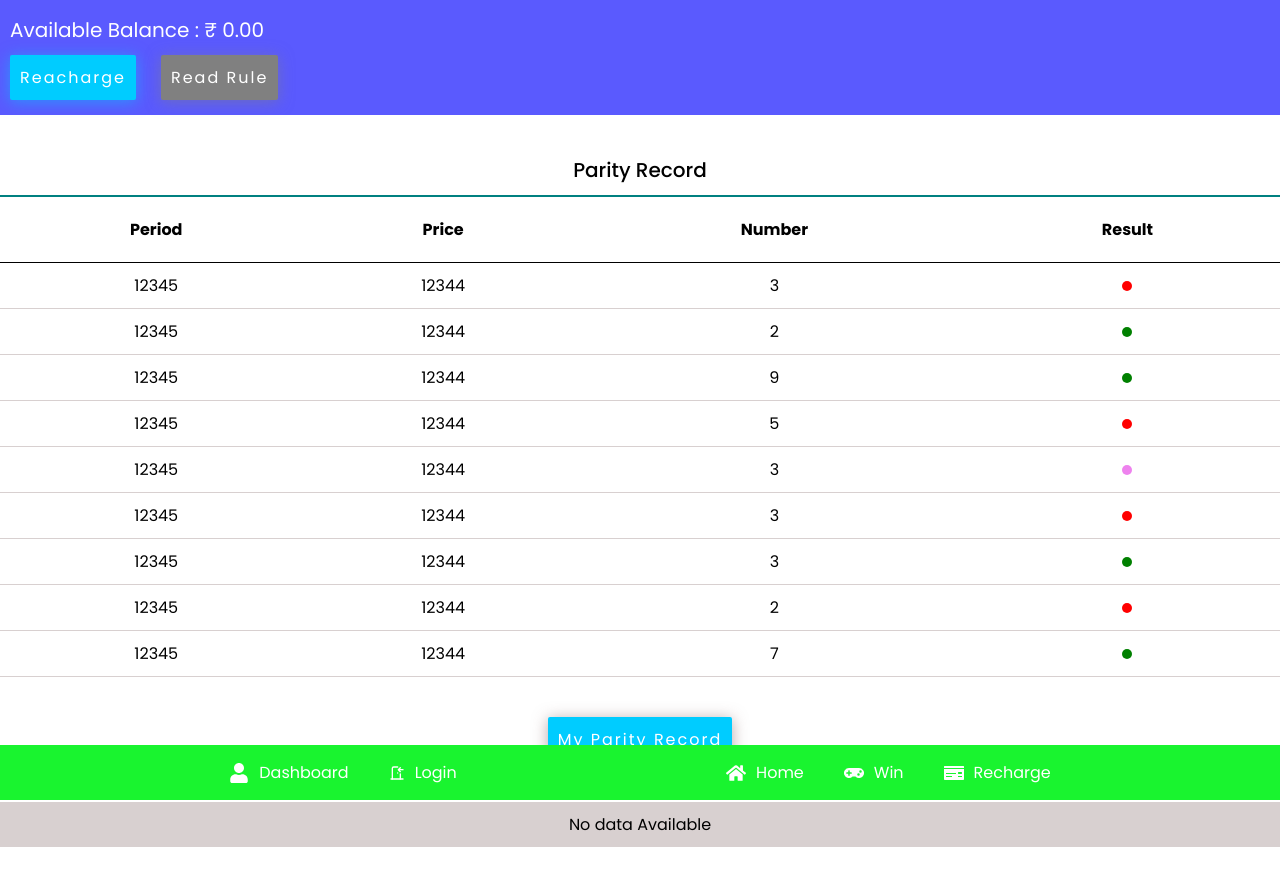
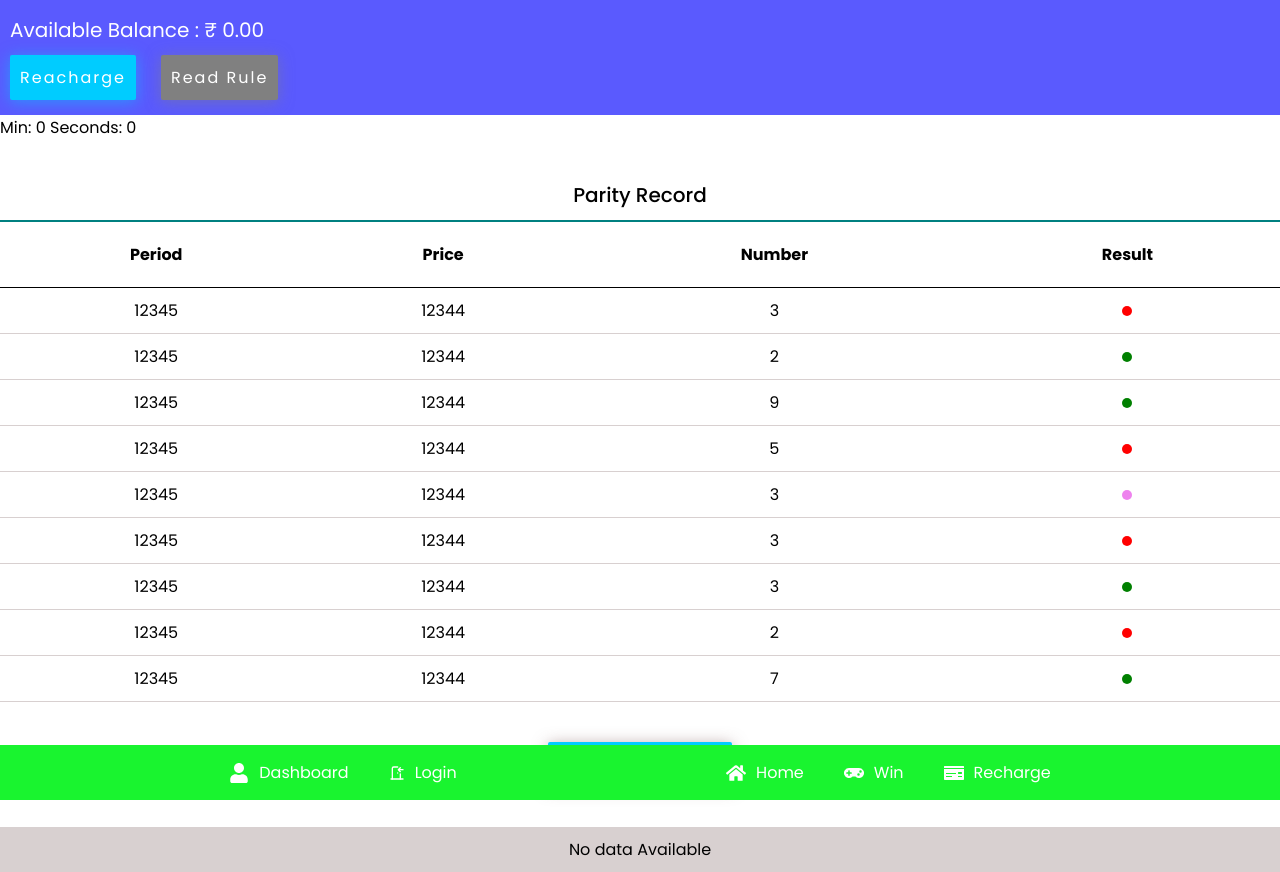
Before and after one commit to udagosh/cooe, a React (Vite) app in the folder apps/frontend/: page /win in a window 1280 px wide. Before the commit the page ends 847 px from the top, so only its background shows below. Built offline with nearby package versions, Linux system fonts and the light colour scheme; no server answers.

Commit message:
game added

```diff
--- a/apps/frontend/src/components/win/Win.jsx
+++ b/apps/frontend/src/components/win/Win.jsx
@@ -1,18 +1,19 @@
-import React, { useEffect } from "react";
+import React, { useEffect, useState } from "react";
 import WinLayout from "./layout/Win-layout";
 import Socket from "./socket/Socket";
 function Win() {
+  const [timer, setTimer] = useState({ min: 0, sec: 0 });
   useEffect(() => {
     // Here we will handle timer
     const handleTimer = (data) => {
-      console.log("Minutes : " + data.min, "Seconds : " + data.sec);
+      setTimer({ min: data.min, sec: data.sec });
     };
     Socket.on("timer", handleTimer);
   }, []);
 
   return (
     <div className="win">
-      <WinLayout />
+      <WinLayout timer={timer} />
     </div>
   );
 }
--- a/apps/frontend/src/components/win/layout/Win-layout.jsx
+++ b/apps/frontend/src/components/win/layout/Win-layout.jsx
@@ -1,7 +1,6 @@
 import React from "react";
 import "./win-layout.css";
-
-const WinLayout = () => {
+const WinLayout = ({ timer }) => {
   return (
     <div className="win">
       <div className="top-bar">
@@ -14,7 +13,10 @@ const WinLayout = () => {
           <i className=" refreshIcon fa-solid fa-arrows-rotate"></i>
         </span>
       </div>
-
+      <div className="timer">
+        <span className="min">Min: {timer.min} </span>
+        <span className="sec">Seconds: {timer.sec}</span>
+      </div>
       <div className="record">
         <span className="trophyIcon">
           <i className="fa-sharp fa-solid fa-trophy"></i>
```
